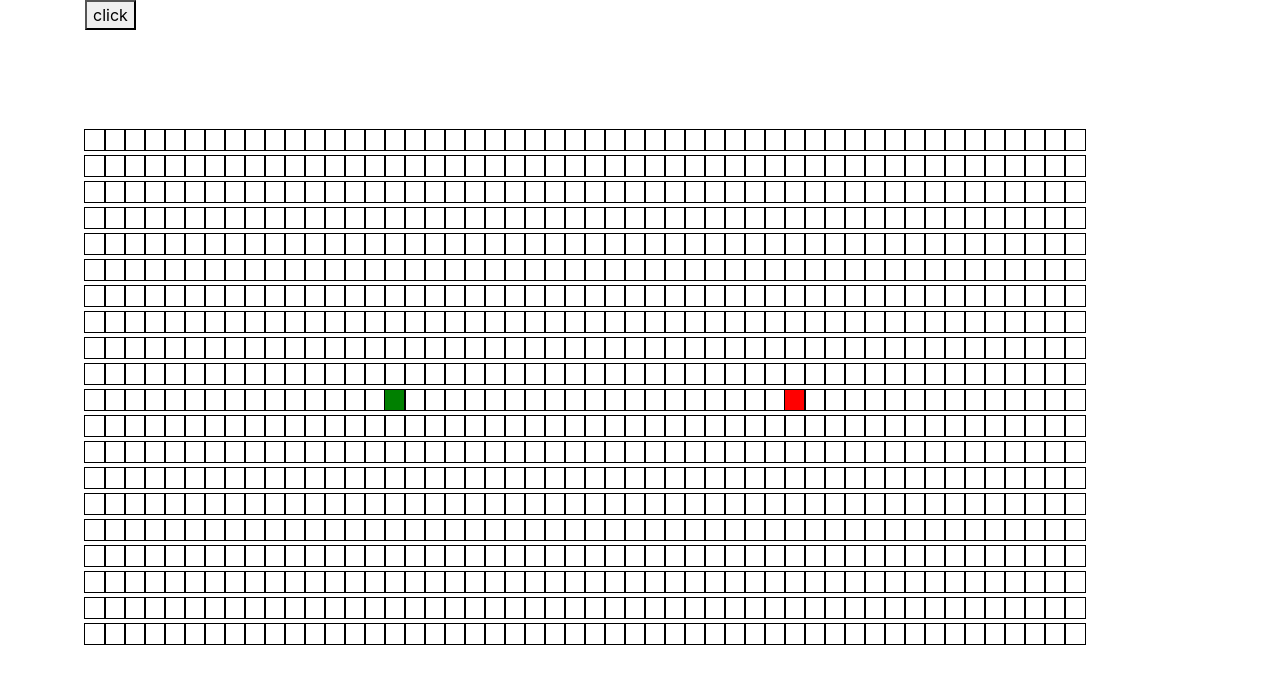
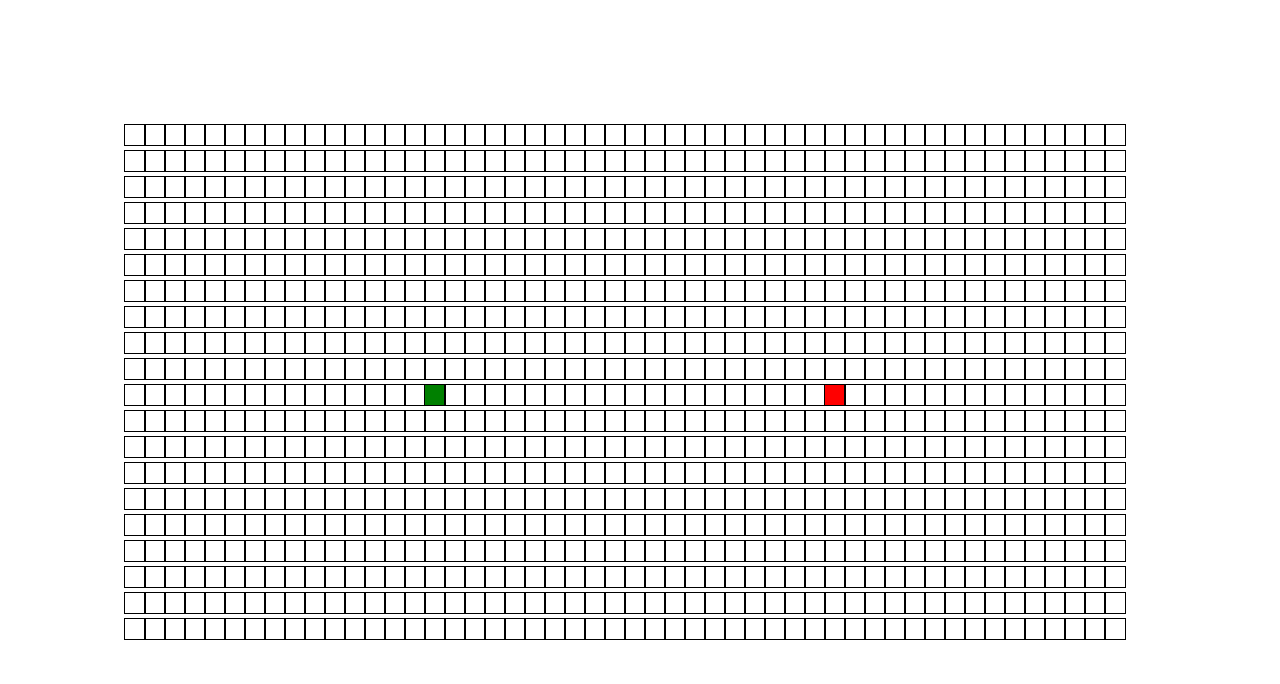
Before and after one commit to Sethuram52001/Path-Finding-Visualizer, a React (Create React App) app: page / in a window 1280 px wide. Shown: the top 684 px of the page. Built offline with nearby package versions, Linux system fonts and the light colour scheme.

Commit message:
refactored the code, added wall feature, but removed dijkstra while refactoring

```diff
--- a/src/App.js
+++ b/src/App.js
@@ -8,9 +8,7 @@ class App extends Component {
   render() {
     return (
       <div>
-        <Container>
-          <PathVisualizer />
-        </Container>
+        <PathVisualizer />
       </div>
      );
   }
--- a/src/components/Node/Node.css
+++ b/src/components/Node/Node.css
@@ -2,7 +2,6 @@
     width: 20px;
     height: 20px;
     outline: 1px solid black;
-    /*border: 1px solid black;*/
     display: inline-block;
 }
 
@@ -14,6 +13,6 @@
     background-color: red;
 }
 
-.node-visited {
-    background-color: cyan;
+.node-wall {
+    background-color: black;
 }
--- a/src/components/Node/Node.js
+++ b/src/components/Node/Node.js
@@ -2,17 +2,17 @@ import React, { Component } from 'react';
 import "./Node.css";
 
 const Node = (props) => {
-    const { isFinish, isStart, isVisited, onMouseDown,onMouseEnter,onMouseUp } = props;
-    const extraClassName = isFinish ? 'node-finish' : isStart ? 'node-start' : isVisited ? 'node-visited' : '';
+    const { row, col, isStart, isFinish, isWall, onMouseDown, onMouseEnter, onMouseUp } = props;
+    const extraClassName = isStart ? 'node-start' : isFinish ? 'node-finish' : isWall ? 'node-wall' : '' ;
 
     return (
         <div
             className={`node ${extraClassName}`}
-            onMouseDown={() => onMouseDown(r, c)}
-            onMouseEnter={() => onMouseEnter(r, c)}
+            onMouseDown={() => onMouseDown(row, col)}
+            onMouseEnter={() => onMouseEnter(row, col)}
             onMouseUp={() => onMouseUp()}
         ></div>
-    )
+     );
 }
 
 export default Node;
--- a/src/components/PathVisualizer/PathVisualizer.css
+++ b/src/components/PathVisualizer/PathVisualizer.css
@@ -1,3 +1,3 @@
 .grid {
-    margin: 100px 0 0;
+    margin: 125px;
 }
--- a/src/components/PathVisualizer/PathVisualizer.js
+++ b/src/components/PathVisualizer/PathVisualizer.js
@@ -1,98 +1,65 @@
 import React, { Component } from 'react';
 import "./PathVisualizer.css";
 import Node from "../Node/Node";
-import { dijkstra } from '../../algorithms/dijkstra';
 
+// constants
 const START_NODE_ROW = 10;
 const START_NODE_COL = 15;
+const FINISH_NODE_ROW = 10;
 const FINISH_NODE_COL = 35;
-const FINISH_NODE_ROW = 10;
 
 class PathVisualizer extends Component {
     state = {
         grid: [],
-        mouseIsPressed: false,
+        mouseIsPressed: false
     }
 
     componentDidMount() {
-        // generating the grid matrix
         let grid = getInitialGrid();
-        /*for (let r = 0; r < 20; r++) {
-            let currRow = [];
-            for (let c = 0; c < 50; c++) {
-                const currNode = {
-                    c,
-                    r,
-                    isStart: r === START_NODE_ROW && c === START_NODE_COL,
-                    isFinish: r === FINISH_NODE_ROW && c === FINISH_NODE_COL
-                }
-                currRow.push(currNode);
-            }
-            grid.push(currRow);
-        }*/
         this.setState({ grid });
     }
 
-    handleMouseDown = (r, c) => {
-        const newGrid = getNewGridWithWallToggled(this.state.grid, r, c);
+    // handling mouse events to set up walls
+    handleMouseDown(row, col) {
+        const newGrid = gridWithWallToggled(this.state.grid, row, col);
         this.setState({ grid: newGrid, mouseIsPressed: true });
     }
 
-    handleMouseEnter = (r, c) => {
+    handleMouseEnter(row, col) {
         if (!this.state.mouseIsPressed)
             return;
-        const newGrid = getNewGridWithWallToggled(this.state.grid, r, c);
-        this.setState({ grid:newGrid  });
+        const newGrid = gridWithWallToggled(this.state.grid, row, col);
+        this.setState({ grid: newGrid });
     }
 
     handleMouseUp() {
         this.setState({ mouseIsPressed: false });
-    }
-
-    animateDijkstra = (visitedNodesInOrder) => {
-        for (let i = 0; i < visitedNodesInOrder.length; i++) {
-            setTimeout(() => {
-                const node = visitedNodesInOrder[i];
-                const newGrid = this.state.grid.slice();
-                const newNode = {
-                    ...node,
-                    isVisited: true,
-                };
-                newGrid[node.r][node.c] = newNode;
-                this.setState({ gird: newGrid });
-            }, 100*i );
-        }
-    }
-
-    visualizeDijkstra() {
-        const { grid } = this.state;
-        const startNode = grid[START_NODE_ROW][START_NODE_COL];
-        const finishNode = grid[FINISH_NODE_ROW][FINISH_NODE_COL];
-        const visitedNodesInOrder = dijkstra(grid, startNode, finishNode);
-        console.log(visitedNodesInOrder);
-        this.animateDijkstra(visitedNodesInOrder);
-
+        //console.log("mouse up is called")
     }
 
     render() {
-        const { grid } = this.state;
+        const { grid, mouseIsPressed } = this.state;
         return (
-            // displaying the grid
             <>
-            <button onClick={() => this.visualizeDijkstra()}>click</button>
                 <div className="grid">
                     {grid.map((row, rowIdx) => {
                         return (
                             <div key={rowIdx}>
                                 {row.map((node, nodeIdx) => {
-                                const { isStart, isFinish, isVisited } = node;
+                                    const { row, col, isStart, isFinish, isWall } = node;
                                     return (
                                         <Node
                                             key={nodeIdx}
+                                            row={row}
+                                            col={col}
                                             isStart={isStart}
                                             isFinish={isFinish}
-                                        isVisited={isVisited}
-                                    ></Node>
+                                            isWall={isWall}
+                                            mouseIsPressed={mouseIsPressed}
+                                            onMouseDown={(row, col) => this.handleMouseDown(row, col)}
+                                            onMouseEnter={(row, col) => this.handleMouseEnter(row, col)}
+                                            onMouseUp={() => this.handleMouseUp()}
+                                        />
                                     )
                                 })}
                             </div>
@@ -104,39 +71,38 @@ class PathVisualizer extends Component {
     }
 }
 
+export default PathVisualizer;
+
+// helper functions
 const getInitialGrid = () => {
-    const grid = [];
-    for (let r = 0; r < 20; r++) {
+    let grid = [];
+    for (let row = 0; row < 20; row++) {
         const currRow = [];
-        for (let c = 0; c < 50; c++) {
-            currRow.push(createNode(c, r));
+        for (let col = 0; col < 50; col++) {
+            currRow.push(createNode(row, col));
         }
         grid.push(currRow);
     }
     return grid;
 }
 
-const createNode = (c, r) => {
+const createNode = (row, col) => {
     return {
-        c,
-        r,
-        isStart: r === START_NODE_ROW && c === START_NODE_COL,
-        isFinish: r === FINISH_NODE_ROW && c === FINISH_NODE_COL,
-        isVisited: false,
-        distance: Infinity,
+        row,
+        col,
+        isStart: row === START_NODE_ROW && col === START_NODE_COL,
+        isFinish: row === FINISH_NODE_ROW && col === FINISH_NODE_COL,
         isWall: false
     }
 }
 
-const getNewGridWithWallToggled = (grid, r, c) => {
-    const newGrid = grid.slice();
-    const node = newGrid[r][c];
+const gridWithWallToggled = (grid, row, col) => {
+    let newGrid = grid.slice();
+    const node = newGrid[row][col];
     const newNode = {
         ...node,
         isWall: !node.isWall
     }
-    newGrid[r][c] = newNode;
+    newGrid[row][col] = newNode;
     return newGrid;
 }
-
-export default PathVisualizer;
```
Also changed, not shown: 1 other file (tests, documents, lock files or other folders). Lines whose indentation alone changed are shown as unchanged.
